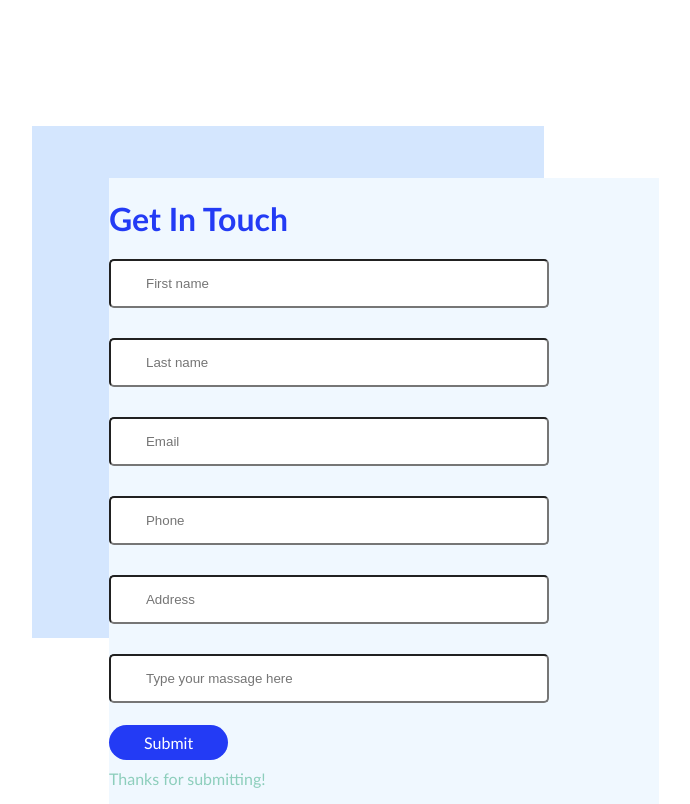
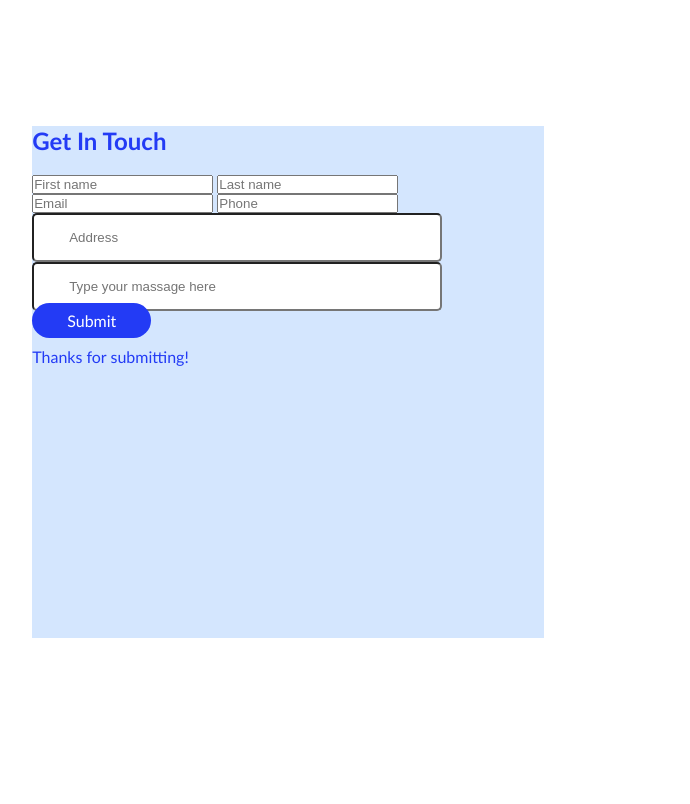
Before and after one commit to Nuotaikos/Testas-7sav, a website: page index.html in a window 1280 px wide. Shown: the whole page, without its empty margins (355-1045 px from the left). Drawn offline with Linux system fonts and the light colour scheme.

Commit message:
html changed

```diff
--- a/home.css
+++ b/home.css
@@ -20,7 +20,7 @@ body {
 }
 .box {
     width: 550px;
-    background-color: aliceblue;
+    background-color: #FDFEFF;
     display: flex;
     justify-content: center;
     align-items: center;
--- a/index.html
+++ b/index.html
@@ -1,58 +1,25 @@
 <!DOCTYPE html>
 <html lang="en">
   <head>
-    <meta charset="UTF-8">
-    <meta http-equiv="X-UA-Compatible" content="IE=edge">
-    <meta name="viewport" content="width=device-width, initial-scale=1.0">
+    <meta charset="UTF-8" />
+    <meta http-equiv="X-UA-Compatible" content="IE=edge" />
+    <meta name="viewport" content="width=device-width, initial-scale=1.0" />
     <title>Testas</title>
-    <link rel="stylesheet" href="/home.css">
+    <link rel="stylesheet" href="/home.css" />
   </head>
   <body>
-    <div class="container">
-        <div class="box">
-            <form class="form">
-                <div class="inside">
+    <section class="container">
       <h1>Get In Touch</h1>
-
-                    <div class="eilute1">
-                        <div class="form-row">
-
-                            <input id="firstname" type="text" class="input" placeholder="First name">
-                        </div>
-                        <div class="form-row">
-
-                            <input id="lastname" type="text" class="input" placeholder="Last name">
-                        </div>
-                    </div>
-                    <div class="eilute2">
-                        <div class="form-row">
-
-                            <input id="Email" type="text" class="input" placeholder="Email">
-                        </div>
-                        <div class="form-row">
-
-                            <input id="Phone" type="text" class="input" placeholder="Phone">
-                        </div>
-                    </div>
-                    <div class="eilute3">
-                        <div class="form-row">
-
-                            <input id="Address" type="text" class="input" placeholder="Address">
-                        </div>
-                    </div>
-                    <div class="eilute4">
-                        <div class="form-row">
-
-                            <input id="massage" type="text" class="input" placeholder="Type your massage here">
-                        </div>
-                    </div>
-                    <footer>
+      <form>
+        <input id="row1" type="text" placeholder="First name" />
+        <input id="row1" type="text" placeholder="Last name" />
+        <input id="row2" type="text" placeholder="Email" />
+        <input id="row2" type="text" placeholder="Phone" />
+        <input id="row3" type="text" class="input" placeholder="Address" />
+        <input id="row4" type="text" class="input" placeholder="Type your massage here"/>
         <a href="#">Submit</a>
+      </form>
       <p>Thanks for submitting!</p>
-                    </footer>
-                </div>
-            </div>
-        </form>
-    </div>
+    </section>
   </body>
 </html>
```
Lines whose indentation alone changed are shown as unchanged.
